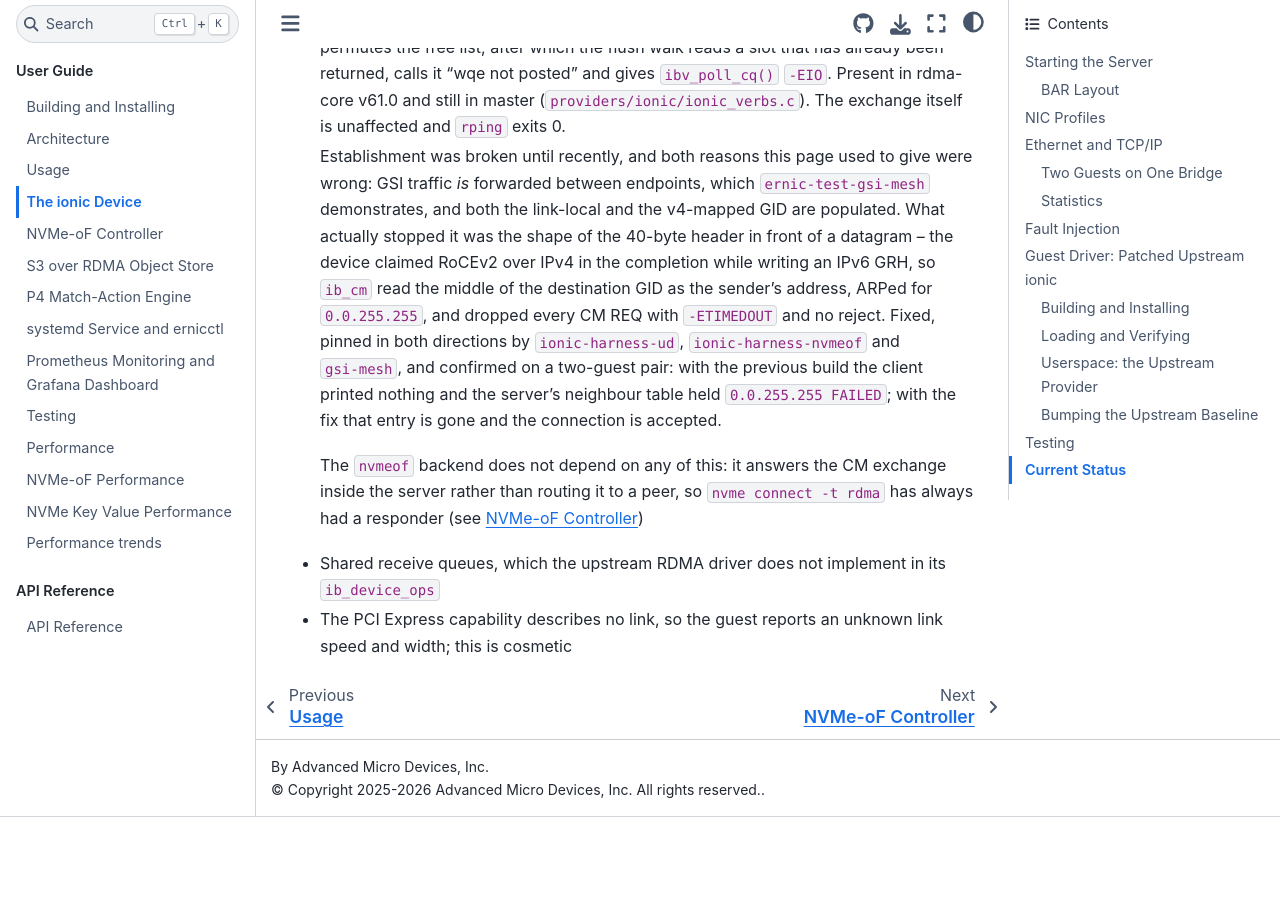
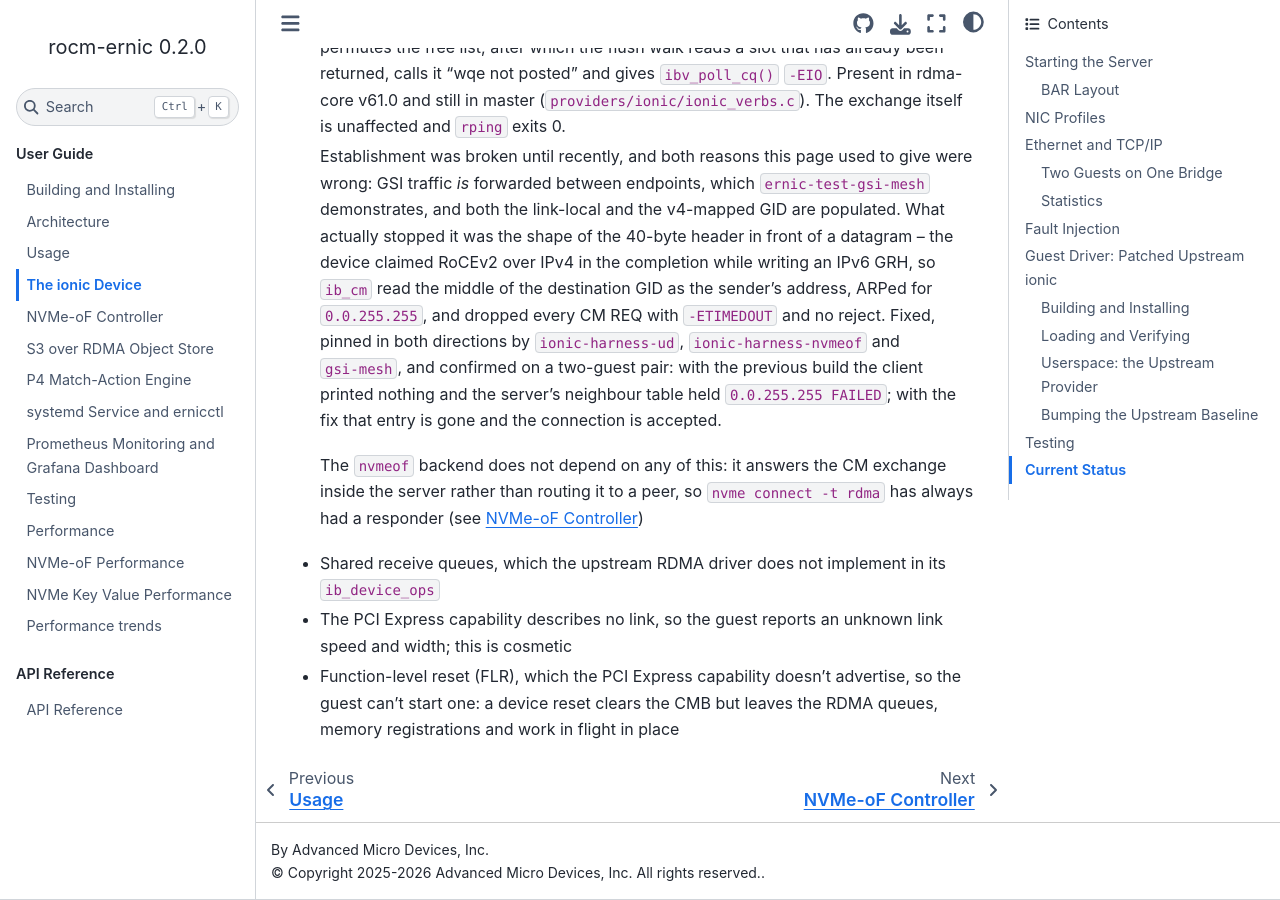
Before and after one commit to ROCm/rocm-ernic, a Sphinx documentation site: the page built from docs/ionic.rst, in a window 1280 px wide and 900 px high, scrolled down 15532 px. Built offline with Sphinx 7.4.7 and the Sphinx Book theme 1.1.4, drawn with Linux system fonts in a browser that asks for light colours; before the commit the page ends 16349 px from its top, so only the background shows below that.

Commit message:
fix: stop advertising FLR, which the device can't perform
An FLR must return the function to its initial state, but the server's
reset handling only clears the CMB: the RDMA queues, memory
registrations and work in flight stay, and polling goes on, so a late
response could still write data and completions into memory the guest
had freed or reused.

The PCI Express capability now has no Device Capabilities bits, so it
doesn't advertise FLR and libvfio-user refuses a write starting one.
The capability stays, as every PCI Express function must have one.

test_vfu_client checks that FLR isn't advertised, and that a write
starting one is refused and resets nothing: the patterns in BAR4,
which every reset clears, are still there. The changelog's Limitations
and the ionic docs say FLR isn't supported, and why.

Co-Authored-By: Claude <noreply@anthropic.com>

```diff
--- a/docs/ionic.rst
+++ b/docs/ionic.rst
@@ -838,3 +838,7 @@ Not yet working:
   not implement in its ``ib_device_ops``
 - The PCI Express capability describes no link, so the guest
   reports an unknown link speed and width; this is cosmetic
+- Function-level reset (FLR), which the PCI Express
+  capability doesn't advertise, so the guest can't start one:
+  a device reset clears the CMB but leaves the RDMA queues,
+  memory registrations and work in flight in place
```
Also changed, not shown: CHANGELOG.md (+7 -5 lines), 2 other files.
